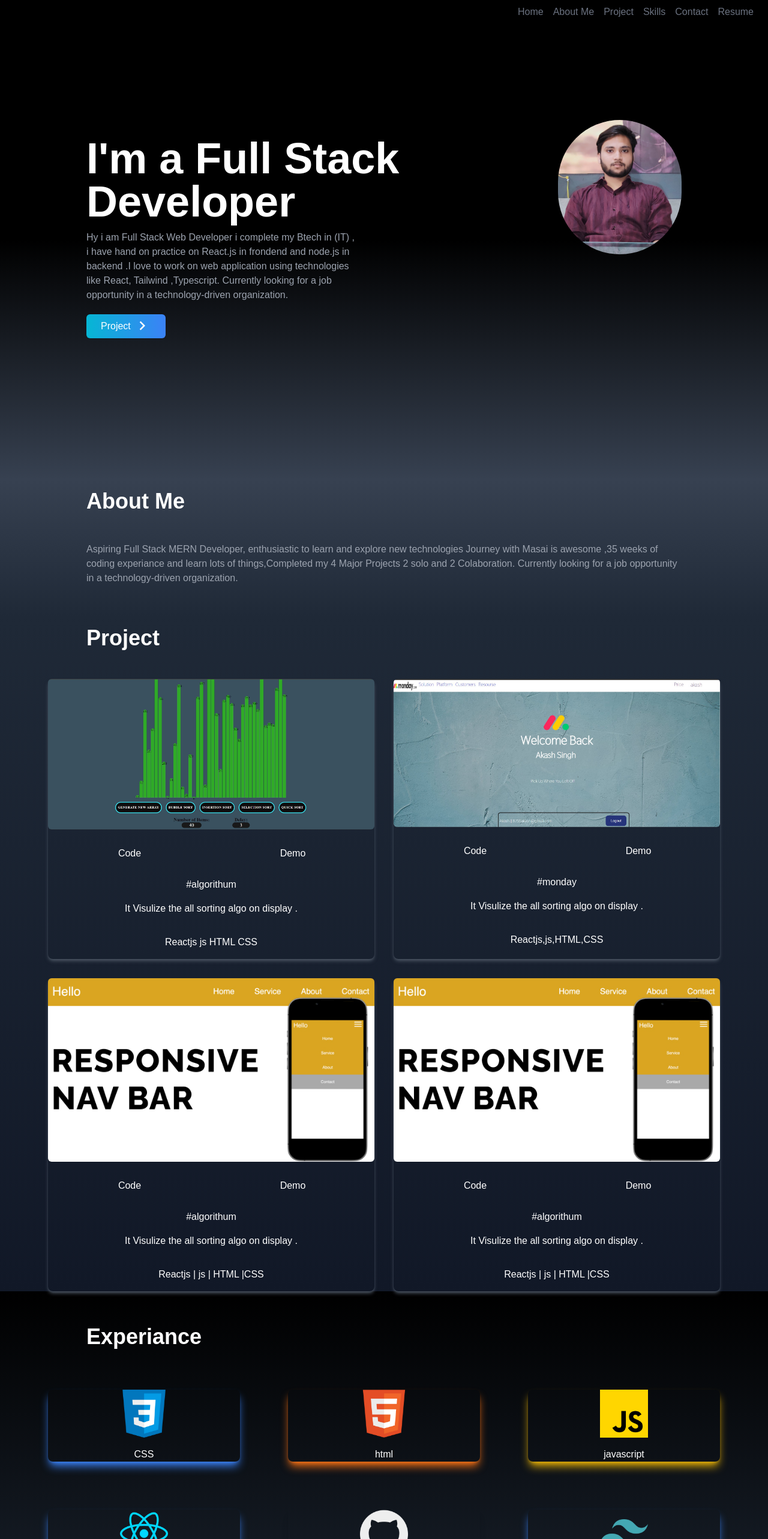
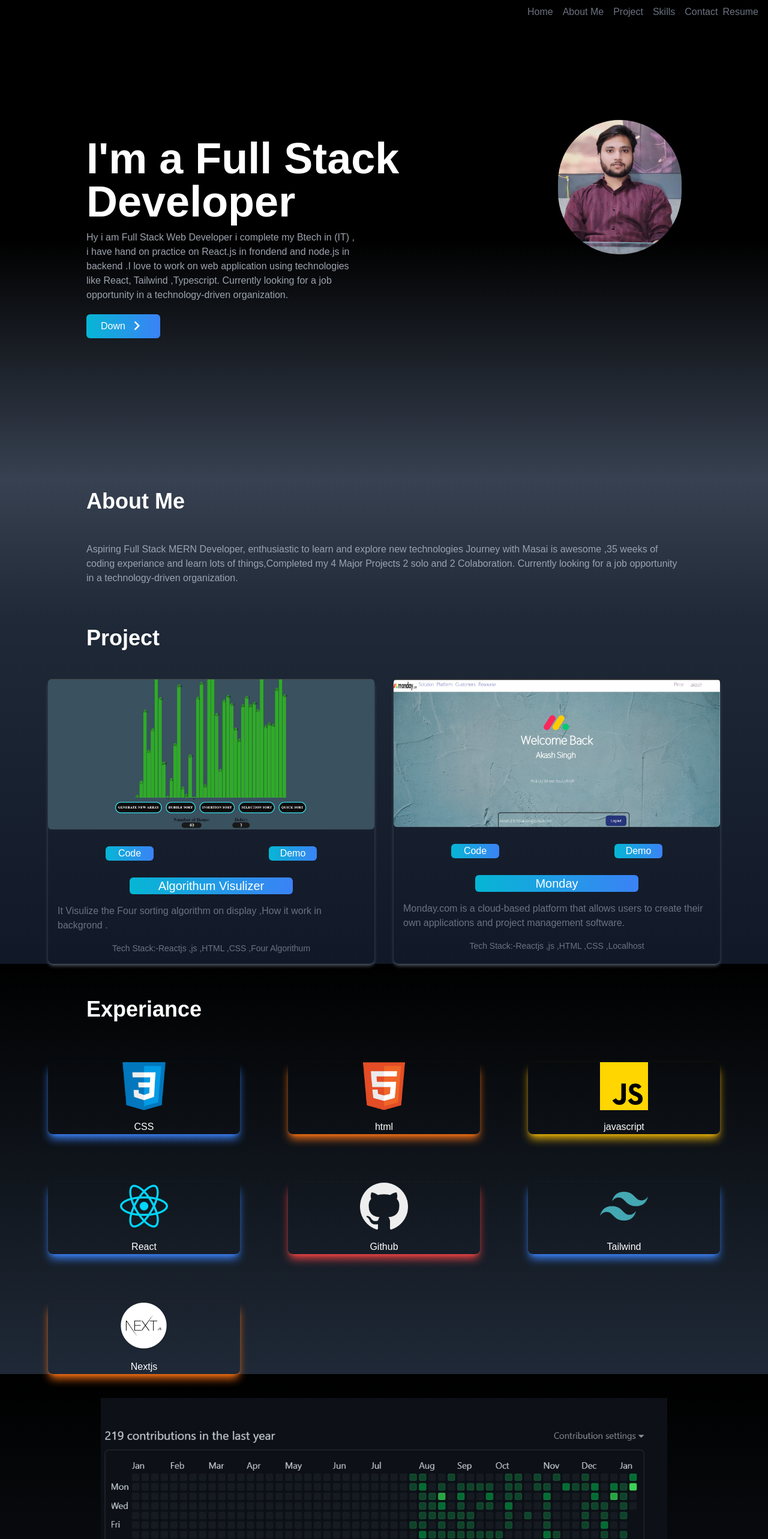
Before and after one commit to singh2198/singh2198.github.io, a React (Create React App) app: page / in a window 1280 px wide. Shown: the top 2566 px of the page at 60% size. Built offline with nearby package versions, Linux system fonts and the light colour scheme.

Commit message:
complete

```diff
--- a/src/Component/Contact.jsx
+++ b/src/Component/Contact.jsx
@@ -1,6 +1,7 @@
 import React from "react";
 import { FaGithub, FaLinkedin } from "react-icons/fa";
 import { HiOutlineMail } from "react-icons/hi";
+import { Link } from "react-scroll";
 // import { BsTwitter } from "react-icons/bs";
 // import { BsFillPersonLinesFill } from "react-icons/bs";
 
@@ -102,7 +103,7 @@ const Contact = () => {
               >
                 <a
                   href={href}
-                  className="flex justify-between items-center w-full text-white"
+                  className="flex justify-between items-center w-full text-white hover:scale-95 hover:cursor-pointer "
                   download={download}
                   target="_blank"
                   rel="noreferrer"
@@ -111,6 +112,11 @@ const Contact = () => {
                 </a>
               </li>
             ))}
+            <button className="bg-gradient-to-r from-cyan-300 to-cyan-400 w-10 h-9 rounded-md hover:cursor-pointer hover:scale-95 mt-2  ">
+              <Link to="home" smooth duration={500}>
+                Up
+              </Link>
+            </button>
           </ul>
         </div>
       </div>
--- a/src/Component/Experience.jsx
+++ b/src/Component/Experience.jsx
@@ -38,7 +38,7 @@ const Experiance = () => {
       id: 5,
       src: github,
       title: "Github",
-      style: "shadow-black-500",
+      style: "shadow-red-500",
     },
     {
       id: 6,
@@ -50,14 +50,14 @@ const Experiance = () => {
       id: 1,
       src: nextjs,
       title: "Nextjs",
-      style: "shadow-white-500",
+      style: "shadow-orange-500",
     },
   ];
 
   return (
     <div
       name="Skills"
-      className="bg-gradient-to-b from-black to-gray-800 w-full md:h-full text-white "
+      className="bg-gradient-to-b from-black to-gray-800 w-full md:h-auto text-white "
     >
       <div className="max-w-screen-lg p-4 mx-auto flex flex-col justify-center w-full h-full">
         <div className="pb-8 mt-10">
@@ -66,11 +66,11 @@ const Experiance = () => {
         </div>
       </div>
 
-      <div className="grid sm:grid-cols-2 md:grid-cols-3 gap-20 px-20 sm:px-0  md:mx-20 mt-5">
+      <div className="grid sm:grid-cols-2 md:grid-cols-3 gap-20 px-15 mx-10 grid-cols-2 sm:px-0  md:mx-20 mt-5 ">
         {projects.map(({ id, src, style, title }) => (
           <div
             key={id}
-            className={`shadow-lg  rounded-lg ${style} hover:cursor-pointer hover:scale-105 `}
+            className={`shadow-lg  rounded-lg ${style} hover:cursor-pointer hover:scale-105 w-sm `}
           >
             {/* <img src={src}
                             alt=""
--- a/src/Component/Github.jsx
+++ b/src/Component/Github.jsx
@@ -7,11 +7,16 @@ function Github() {
     <>
       <div className="bg-gradient-to-b from-black to-gray-800 w-full md:h-full text-white grid justify-items-center">
         {/* <h2 className="text-4xl inline text-start">Github </h2> */}
-        <img src={github1} alt="dummy_img" width={"70%"} />
+        <img
+          src={github1}
+          alt="dummy_img"
+          className="w-[100%] sm:w-[80%] p-10"
+        />
         <img
           src={github2}
           alt="dummy_img_github"
-          width={"40%"}
+          // width={"40%"}
+          className="w-[60%] sm:w-[70%] p-10"
           style={{ padding: "3rem" }}
         />
       </div>
--- a/src/Component/Home.jsx
+++ b/src/Component/Home.jsx
@@ -1,51 +1,54 @@
-import React from 'react';
-import akashimg from "../assets/img_port1.jpg"
+import React from "react";
+import akashimg from "../assets/img_port1.jpg";
 import { MdOutlineKeyboardArrowRight } from "react-icons/md";
 // import { Link } from "react-scroll";
-import { Link } from 'react-scroll';
-
+import { Link } from "react-scroll";
 
 const Home = () => {
   return (
-        <div  name="home" className=' h-screen w-full bg-gradient-to-b from-black via-black to-gray-700'>
-
-            <div className='     mx-auto max-w-5xl grid grid-flow-row items-center justify-cente  h-full px-4  md:grid-flow-col'>
-                    <div className='flex flex-col justify-center max-h-max mt-20 lg:mt-0'>
-
-                        <h1 className= 'text-4xl sm:text-7xl font-bold text-white '>I'm a Full Stack Developer</h1>
+    <div
+      name="home"
+      className=" h-screen w-full bg-gradient-to-b from-black via-black to-gray-700"
+    >
+      <div className="     mx-auto max-w-5xl grid grid-flow-row items-center justify-cente  h-full px-4  md:grid-flow-col">
+        <div className="flex flex-col justify-center max-h-max mt-20 lg:mt-0">
+          <h1 className="text-4xl sm:text-7xl font-bold text-white ">
+            I'm a Full Stack Developer
+          </h1>
           <p className="text-gray-400 py-3 sm:py-3 max-w-md">
-                            Hy  i am Full Stack Web Developer i complete my Btech in (IT) , i have hand on practice on React.js in frondend
-                            and node.js in backend .I love to work on web application using technologies like
-                            React, Tailwind ,Typescript. Currently looking for a job opportunity in a
+            Hy i am Full Stack Web Developer i complete my Btech in (IT) , i
+            have hand on practice on React.js in frondend and node.js in backend
+            .I love to work on web application using technologies like React,
+            Tailwind ,Typescript. Currently looking for a job opportunity in a
             technology-driven organization.
           </p>
 
-
           {/*  Porfolio  Buttton  */}
           <div>
-                            <Link to="project" smooth duration={500}
-                            className=' group text-white w-fit px-6 my-2 flex items-center rounded-md bg-gradient-to-r from-cyan-500 to-blue-500 cursor-pointer ' >Project
-                            <span className='group-hover:rotate-90 duration-300 h-10'>
-                                <MdOutlineKeyboardArrowRight size={30}  className='ml-1 mt-1'/>
+            <Link
+              to="Contact"
+              smooth
+              duration={500}
+              className=" group text-white w-fit px-6 my-2 flex items-center rounded-md bg-gradient-to-r from-cyan-500 to-blue-500 cursor-pointer "
+            >
+              Down
+              <span className="group-hover:rotate-90 duration-300 h-10">
+                <MdOutlineKeyboardArrowRight size={30} className="ml-1 mt-1" />
               </span>
             </Link>
           </div>
-
         </div>
 
-
-                        <div className=' h-3/4 sm:h-1/2 '>
-
-                        <img src={akashimg}
-                        alt="img" className="rounded-full mx-auto w-lg h-56  hover:cursor-pointer"/>
+        <div className=" h-3/4 sm:h-1/2 ">
+          <img
+            src={akashimg}
+            alt="img"
+            className="rounded-full mx-auto w-lg h-56  hover:cursor-pointer"
+          />
         </div>
-
       </div>
-
-
-
     </div>
   );
-}
+};
 
 export default Home;
--- a/src/Component/Nav.jsx
+++ b/src/Component/Nav.jsx
@@ -1,12 +1,16 @@
 import React from "react";
 import { FaBars, FaTimes } from "react-icons/fa";
 import { useState } from "react";
+// import resume from "../assets/Akash-Singh-Resume.pdf";
+// import resume from "";
 // import Home from './Home';
 import { Link } from "react-scroll";
 
 const Nav = () => {
   const [navbar, setbar] = useState(false);
-  // console.log(navbar)
+  // const resume = () => {};
+  // console.log(resume);
+  // console.log(navbar);
 
   const Linkk = [
     { id: 1, link: "home" },
@@ -14,7 +18,8 @@ const Nav = () => {
     { id: 3, link: "Project" },
     { id: 4, link: "Skills" },
     { id: 5, link: "Contact" },
-    { id: 6, link: "Resume" },
+    // { id: 6, link: "Resume" },
+    // { },
   ];
 
   return (
@@ -29,11 +34,15 @@ const Nav = () => {
             return (
               <p
                 key={id}
-                className=" px-2 capitalize hover:scale-105 duration-100 cursor-pointer text-gray-500 font-medium"
+                className=" px-2 capitalize hover:scale-105 duration-100 cursor-pointer text-gray-500 font-medium hover:text-xl"
               >
                 <Link
                   // onClick={() => setbar(!navbar)}
                   to={link}
+                  // href={"Akash-Singh-Resume.pdf"}
+                  // download={true}
+                  target="_blank"
+                  rel="noreferrer"
                   smooth
                   duration={500}
                 >
@@ -42,6 +51,16 @@ const Nav = () => {
               </p>
             );
           })}
+
+          <a
+            className="hover:scale-105 duration-100 cursor-pointer text-gray-500 font-medium hover:text-xl"
+            href="Akash-Singh-Resume.pdf"
+            download={true}
+            target="_blank"
+            rel="noreferrer"
+          >
+            Resume
+          </a>
         </div>
 
         <div
@@ -61,7 +80,7 @@ const Nav = () => {
               return (
                 <p
                   key={id}
-                  className="px-6 cursor-pointer py-6 text-gray-400 text-4xl capitalize"
+                  className="px-6 cursor-pointer py-6 text-gray-400 text-4xl capitalize hover:scale-95"
                 >
                   <Link
                     onClick={() => setbar(!navbar)}
@@ -74,6 +93,15 @@ const Nav = () => {
                 </p>
               );
             })}
+            <a
+              className="px-6 cursor-pointer py-6 text-gray-400 text-4xl capitalize hover:scale-95"
+              href="Akash-Singh-Resume.pdf"
+              download={true}
+              target="_blank"
+              rel="noreferrer"
+            >
+              Resume
+            </a>
           </ul>
         )}
       </div>
--- a/src/Component/Project.jsx
+++ b/src/Component/Project.jsx
@@ -14,40 +14,42 @@ const Project = () => {
     {
       id: 1,
       src: algorithm_visulizer,
-      title: "algorithum",
+      title: " Algorithum Visulizer",
       github: "https://github.com/singh2198/Algorithm_visualizer",
       nitlify: "https://heroic-pudding-0c0a14.netlify.app/",
-      discreption: "It Visulize the all sorting algo on display .",
-      techstack: "Reactjs js HTML CSS",
+      discreption:
+        "It Visulize the Four sorting algorithm on display ,How it work in backgrond .",
+      techstack: "Reactjs ,js ,HTML ,CSS ,Four Algorithum",
     },
     {
       id: 2,
       src: monday,
-      title: "monday",
+      title: "Monday  ",
       github:
         "https://github.com/singh2198/prompt-toothbrush-9795/tree/day-2/monday",
       nitlify: "https://phenomenal-druid-f85e5a.netlify.app/",
-      discreption: "It Visulize the all sorting algo on display .",
-      techstack: "Reactjs,js,HTML,CSS",
+      discreption:
+        "Monday.com is a cloud-based platform that allows users to create their own applications and project management software.",
+      techstack: "Reactjs ,js ,HTML ,CSS ,Localhost",
     },
-    {
-      id: 3,
-      src: navbar,
-      title: "algorithum",
-      github: "",
-      nitlify: "https://heroic-pudding-0c0a14.netlify.app/",
-      discreption: "It Visulize the all sorting algo on display .",
-      techstack: "Reactjs | js | HTML |CSS",
-    },
-    {
-      id: 4,
-      src: navbar,
-      title: "algorithum",
-      github: "",
-      nitlify: "https://heroic-pudding-0c0a14.netlify.app/",
-      discreption: "It Visulize the all sorting algo on display .",
-      techstack: "Reactjs | js | HTML |CSS",
-    },
+    // {
+    //   id: 3,
+    //   src: navbar,
+    //   title: "algorithum",
+    //   github: "",
+    //   nitlify: "https://heroic-pudding-0c0a14.netlify.app/",
+    //   discreption: "It Visulize the all sorting algo on display .",
+    //   techstack: "Reactjs | js | HTML |CSS",
+    // },
+    // {
+    //   id: 4,
+    //   src: navbar,
+    //   title: "algorithum",
+    //   github: "",
+    //   nitlify: "https://heroic-pudding-0c0a14.netlify.app/",
+    //   discreption: "It Visulize the all sorting algo on display .",
+    //   techstack: "Reactjs | js | HTML |CSS",
+    // },
     // {
     //   id: 5,
     //   src: navbar,
@@ -84,7 +86,7 @@ const Project = () => {
 
       {/* corosel..... */}
 
-      <div className="grid sm:grid-cols-2 md:grid-cols-2 gap-8 px-12 sm:px-0  md:mx-20">
+      <div className="grid sm:grid-cols-2 md:grid-cols-2 gap-8 px-15 mx-7 sm:px-0  md:mx-20">
         {projects.map(
           ({ id, src, github, nitlify, discreption, techstack, title }) => (
             <div key={id} className="shadow-md shadow-gray-600 rounded-lg ">
@@ -97,24 +99,34 @@ const Project = () => {
               <div className="flex items-center justify-center">
                 <button className="w-1/2 px-6 py-3 m-4 duration-200 hover:scale-105">
                   <a href={github} target="_blank" rel="noreferrer">
-                    Code
+                    <button className="  bg-gradient-to-r from-cyan-500 to-blue-500 w-20 rounded-md ">
+                      <p>Code</p>
+                    </button>
                   </a>
                 </button>
                 <button className="w-1/2 px-6 py-3 m-4 duration-200 hover:scale-105">
                   <a href={nitlify} target="_blank" rel="noreferrer">
-                    Demo
+                    <button className="bg-gradient-to-r from-cyan-500 to-blue-500 w-20 rounded-md ">
+                      <p>Demo</p>
+                    </button>
                   </a>
                 </button>
               </div>
 
-              <div className="grid justify-items-center">
-                <h1>#{title}</h1>
+              <div className="">
+                <div className="flex justify-center">
+                  <h1 className="text-xl text-center bg-gradient-to-r from-cyan-500 to-blue-500  w-1/2 font-light  rounded-md">
+                    {title}
+                  </h1>
+                </div>
                 <div className=" m-4">
-                  <p>{discreption}</p>
+                  <p className="text-gray-500  text-md hover:text-xl hover:cursor-pointer hover:text-cyan-400 hover:duration-700 hover:scale-95">
+                    {discreption}
+                  </p>
                 </div>
 
-                <div className="m-4">
-                  <p>{techstack}</p>
+                <div className="m-4 text-gray-500 text-sm text-center hover:cursor-pointer hover:duration-1000 hover:text-xl hover:text-cyan-400 font-thin hover:scale-95">
+                  <p>Tech Stack:-{techstack}</p>
                 </div>
               </div>
             </div>
```
Also changed, not shown: 1 other file (tests, documents, lock files or other folders). Lines whose indentation alone changed are shown as unchanged.
